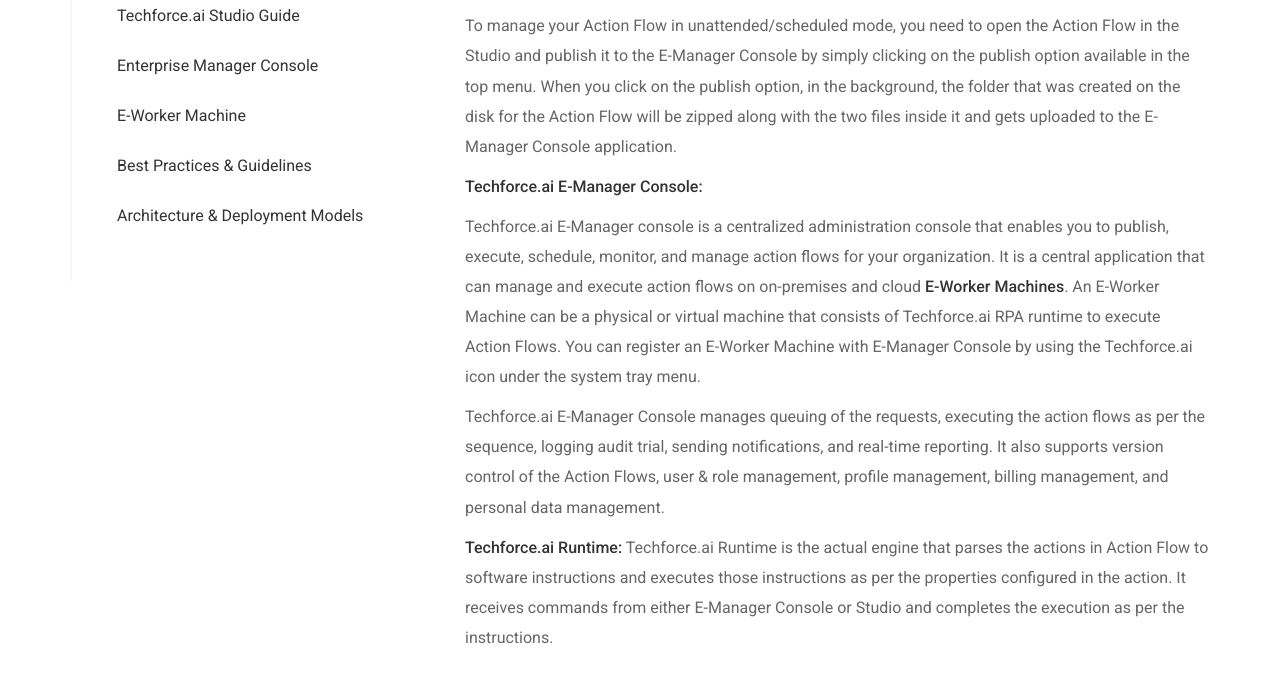
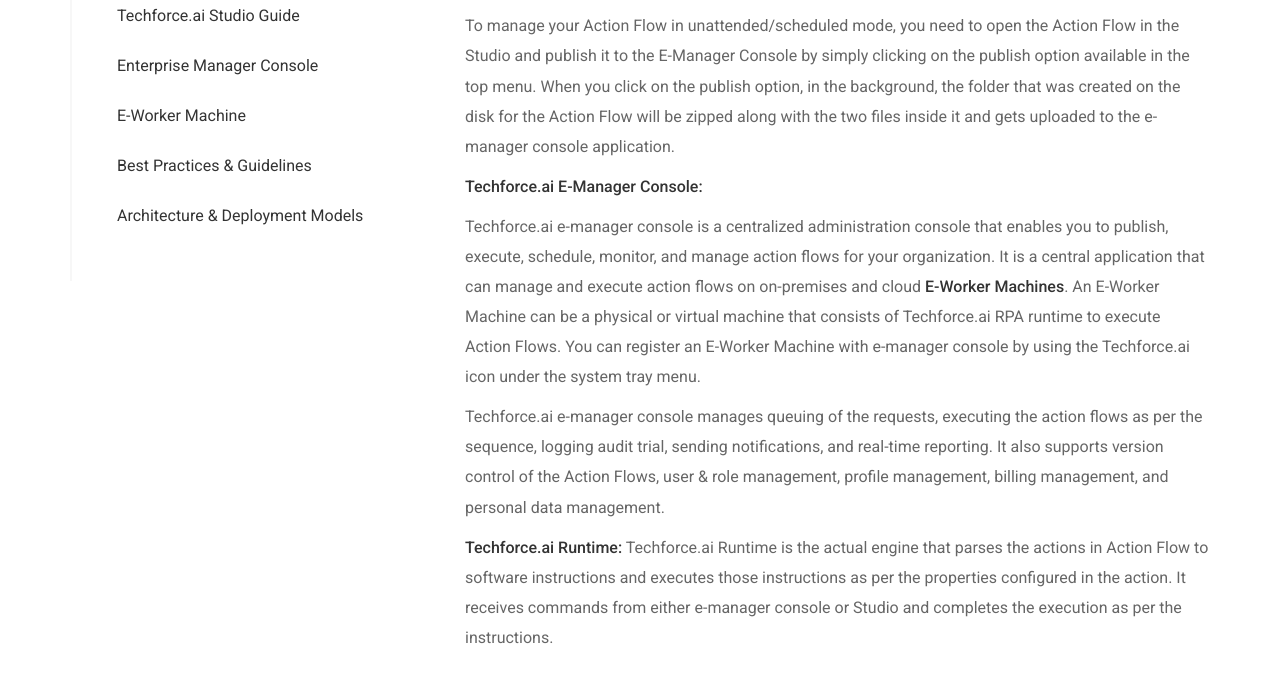
Before and after one commit to digitamizers/Documentation, a Jekyll site: the page built from index.md, in a window 1280 px wide and 1400 px high, scrolled down 7503 px. Shown: the part 244-934 px from the top of the window. Built offline with Jekyll 4.4.1, drawn with Linux system fonts in a browser that asks for light colours.

Commit message:
duhehdueew

```diff
--- a/_layouts/default.html
+++ b/_layouts/default.html
@@ -926,12 +926,12 @@
                               <p>Techforce.ai RPA studio also has a recording feature to record all web-related actions, modify the recorded action flow, and replay it.</p>
                               <p>You can simply record and play the Action Flow from the Studio to check how it executes locally.</p>
                               <p>When you create an Action Flow using Studio, a folder with the given name will be created on the disk. You can see two files inside the created folder - a JSON file with the list of actions and related instructions and an equivalent file (without any extension) with the actions and related instructions in a human-readable format.</p>
-                              <p>To manage your Action Flow in unattended/scheduled mode, you need to open the Action Flow in the Studio and publish it to the E-Manager Console by simply clicking on the publish option available in the top menu. When you click on the publish option, in the background, the folder that was created on the disk for the Action Flow will be zipped along with the two files inside it and gets uploaded to the E-Manager Console application.</p>
+                              <p>To manage your Action Flow in unattended/scheduled mode, you need to open the Action Flow in the Studio and publish it to the E-Manager Console by simply clicking on the publish option available in the top menu. When you click on the publish option, in the background, the folder that was created on the disk for the Action Flow will be zipped along with the two files inside it and gets uploaded to the e-manager console application.</p>
 
                               <h5>Techforce.ai E-Manager Console:</h5>
-                              <p>Techforce.ai E-Manager console is a centralized administration console that enables you to publish, execute, schedule, monitor, and manage action flows for your organization. It is a central application that can manage and execute action flows on on-premises and cloud <strong>E-Worker Machines</strong>. An E-Worker Machine can be a physical or virtual machine that consists of Techforce.ai RPA runtime to execute Action Flows. You can register an E-Worker Machine with E-Manager Console by using the Techforce.ai icon under the system tray menu.</p>
-                              <p>Techforce.ai E-Manager Console manages queuing of the requests, executing the action flows as per the sequence, logging audit trial, sending notifications, and real-time reporting. It also supports version control of the Action Flows, user & role management, profile management, billing management, and personal data management.</p>
-                              <p><strong>Techforce.ai Runtime:</strong> Techforce.ai Runtime is the actual engine that parses the actions in Action Flow to software instructions and executes those instructions as per the properties configured in the action. It receives commands from either E-Manager Console or Studio and completes the execution as per the instructions.</p>
+                              <p>Techforce.ai e-manager console is a centralized administration console that enables you to publish, execute, schedule, monitor, and manage action flows for your organization. It is a central application that can manage and execute action flows on on-premises and cloud <strong>E-Worker Machines</strong>. An E-Worker Machine can be a physical or virtual machine that consists of Techforce.ai RPA runtime to execute Action Flows. You can register an E-Worker Machine with e-manager console by using the Techforce.ai icon under the system tray menu.</p>
+                              <p>Techforce.ai e-manager console manages queuing of the requests, executing the action flows as per the sequence, logging audit trial, sending notifications, and real-time reporting. It also supports version control of the Action Flows, user & role management, profile management, billing management, and personal data management.</p>
+                              <p><strong>Techforce.ai Runtime:</strong> Techforce.ai Runtime is the actual engine that parses the actions in Action Flow to software instructions and executes those instructions as per the properties configured in the action. It receives commands from either e-manager console or Studio and completes the execution as per the instructions.</p>
 
                             </div>
 
```
